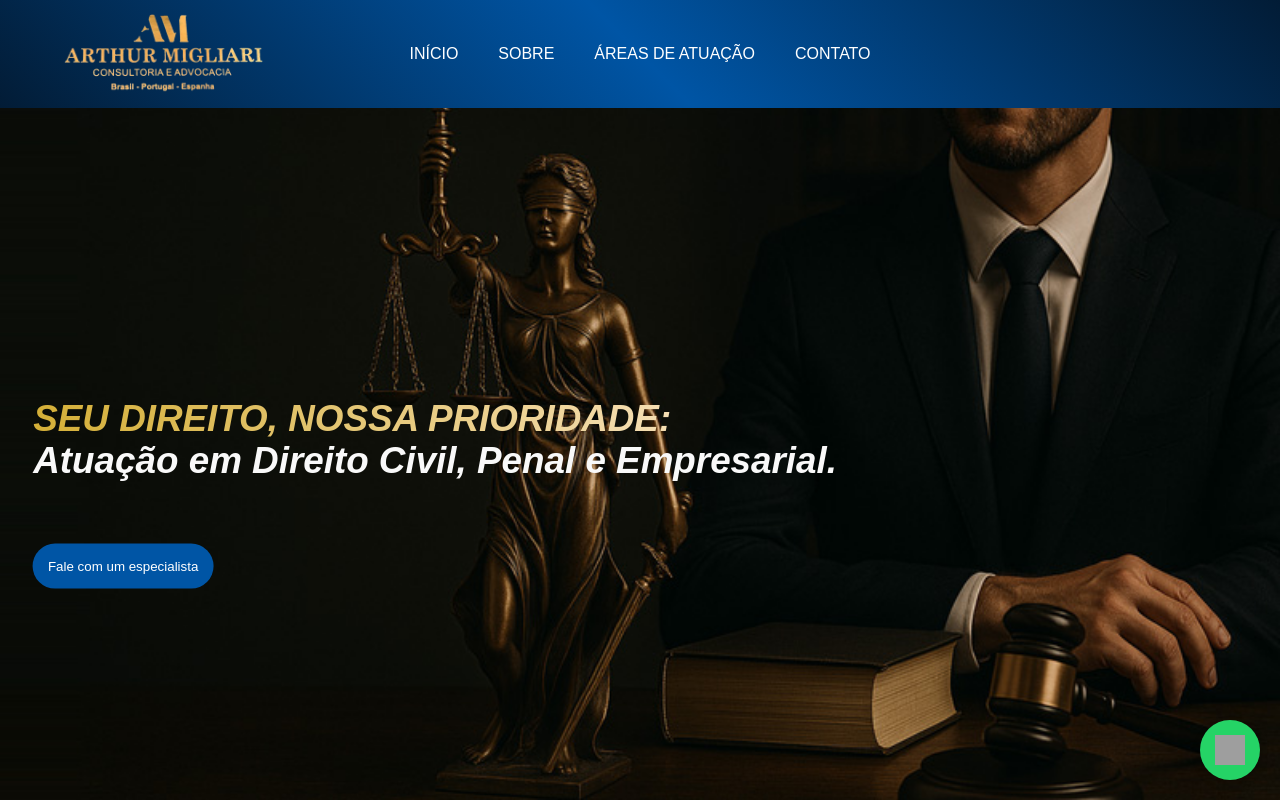
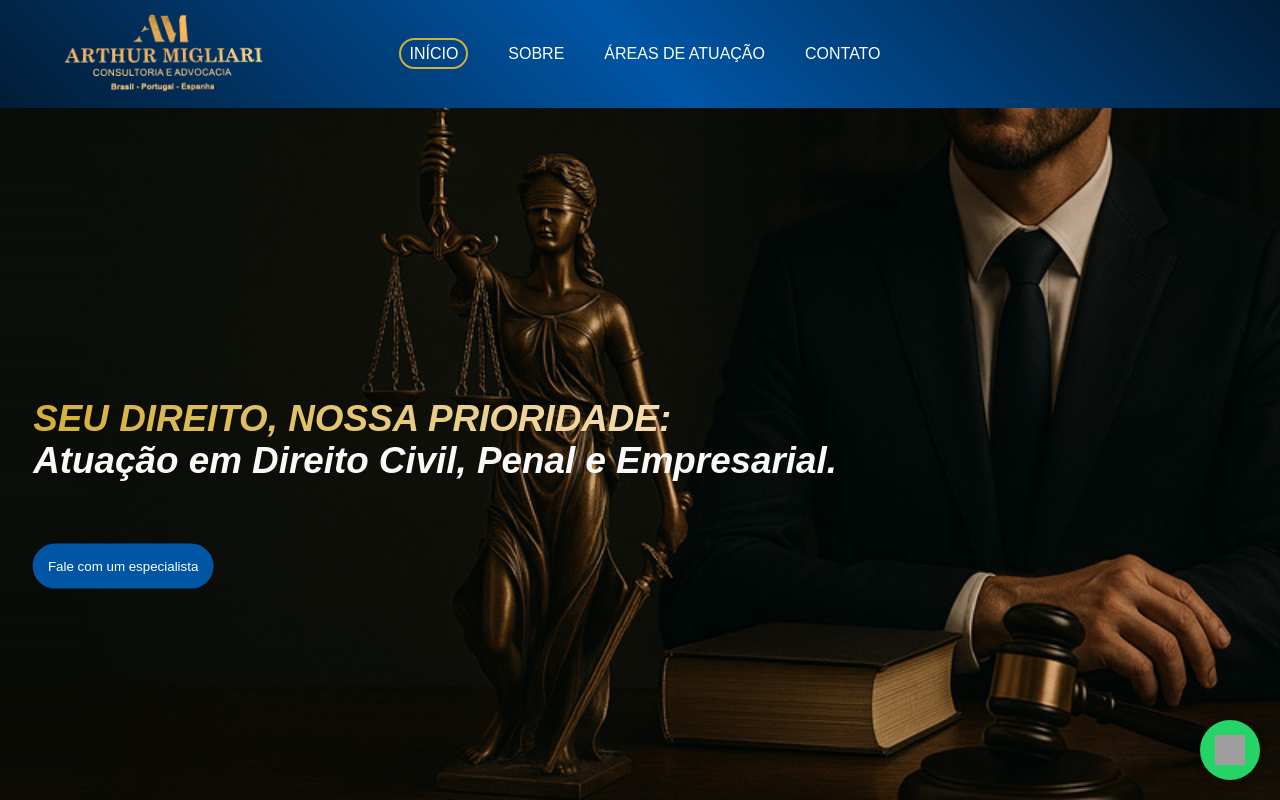
Before and after one commit to Tkailaine/arthur-migliari, a plain HTML site: page index.html in a window 1280 px wide. In both pictures the pointer is over the link "INÍCIO". Shown: the top 800 px of the page. Drawn offline with Linux system fonts and the light colour scheme; grey boxes are pictures that could not be loaded; a web font is replaced by a local one.

Commit message:
style: animação menu hover

```diff
--- a/style.css
+++ b/style.css
@@ -54,6 +54,16 @@ header{
     gap: 40px;
     list-style: none;
     text-transform: uppercase;
+}
+
+#menu a{
+  transition-duration: 0.3s;
+}
+
+#menu a:hover{
+  border: 2px solid var(--dourado-metalico);
+  padding: 5px 8px;
+  border-radius: 50px;
 }
 
 
```
